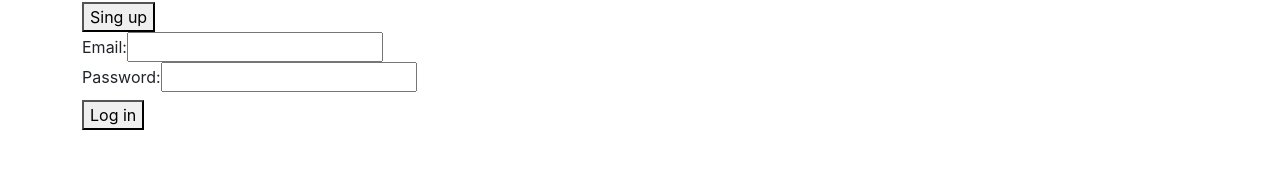
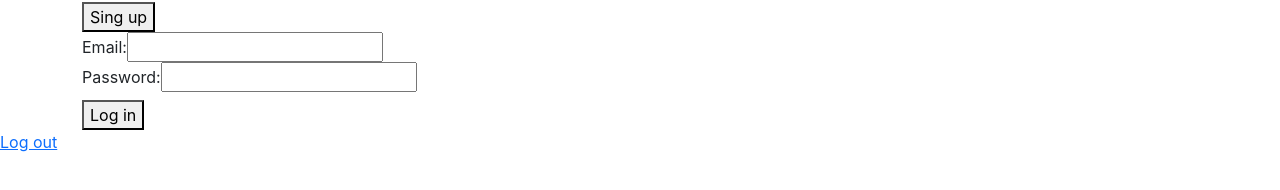
Before and after one commit to OdeyaSadoun/viteProject, a React (Vite) app: page /users in a window 1280 px wide. Shown: the part 112-302 px from the top of the page. Built offline with nearby package versions, Linux system fonts and the light colour scheme.

Commit message:
add more

```diff
--- a/src/auto_comps/AutoComp.jsx
+++ b/src/auto_comps/AutoComp.jsx
@@ -1,12 +1,14 @@
 import React from 'react'
 import Signup from './SignUp'
 import Login from './Login'
+import Logout from './Logout'
 
 const AutoComp = () => {
   return (
     <div>
         <Signup/>
         <Login/>
+        <Logout/>
     </div>
   )
 }
--- /dev/null
+++ b/src/auto_comps/Logout.jsx
@@ -0,0 +1,16 @@
+import React from 'react'
+import { useLogout } from "../hooks/useLogout";
+
+const Logout = () => {
+    // call to hook
+    const { logout } = useLogout();
+    // example calling to the logout function from the hook
+    return (
+        <div>
+            <a href="#" onClick={() => { logout() }}>Log out</a>
+
+        </div>
+    )
+}
+
+export default Logout
--- /dev/null
+++ b/src/hooks/useLogout.jsx
@@ -0,0 +1,20 @@
+import { auth } from "../firebase/config";
+import { signOut } from "firebase/auth"
+
+
+export const useLogout = () => {
+  const logout = async() => {
+    try {
+      await signOut(auth);
+      console.log("logged out")
+
+
+    }
+    catch (err) {
+      console.log(err.message)
+    }
+  }
+
+
+  return { logout }
+}
--- a/src/toys_comps/ToysList.jsx
+++ b/src/toys_comps/ToysList.jsx
@@ -10,9 +10,8 @@ export default function FireLiveToys() {
         const ref = collection(db, 'toys')
         await addDoc(ref, {
             img_url: "eagle.jpg",
-            info: "new eagle toy",
             price: 10,
-            title: "small eagle toy"
+            title: "aaahygtrfed"
         })
     }
     const onDelClick = async (id) => {
```
